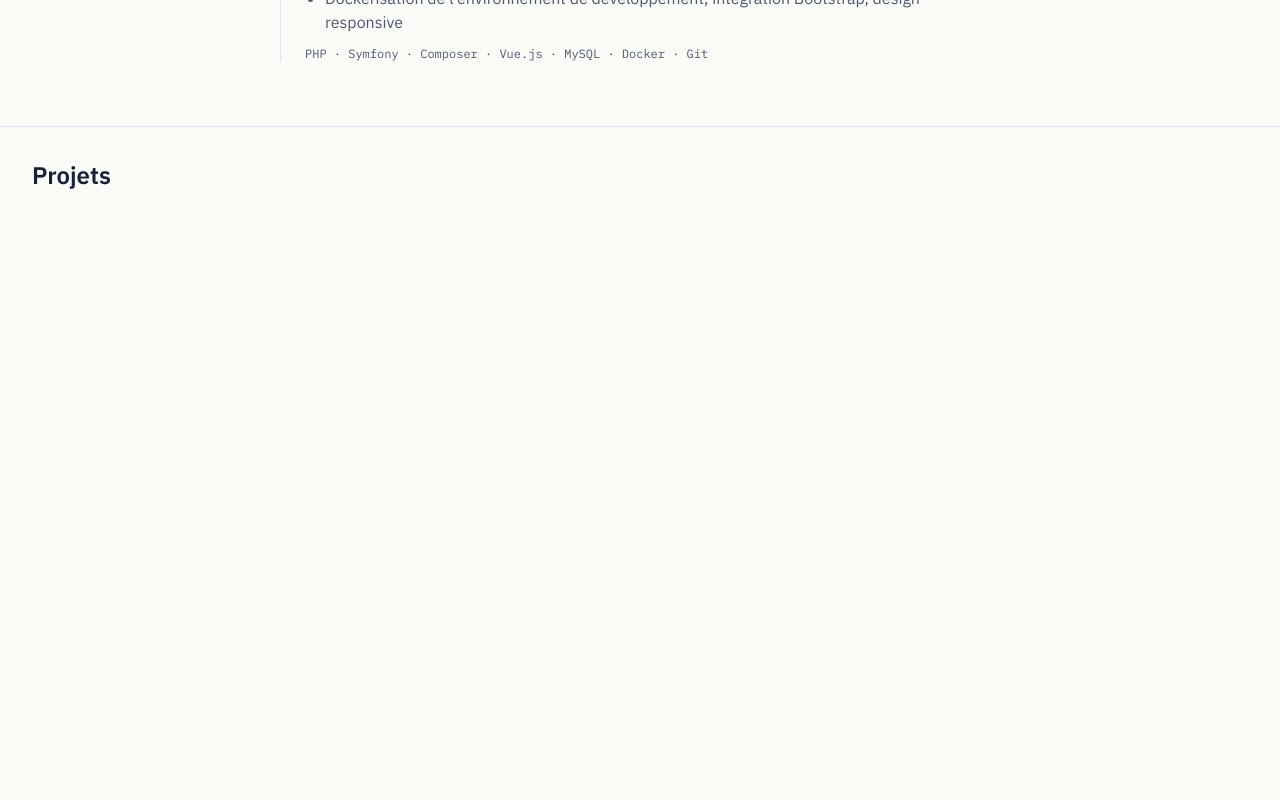
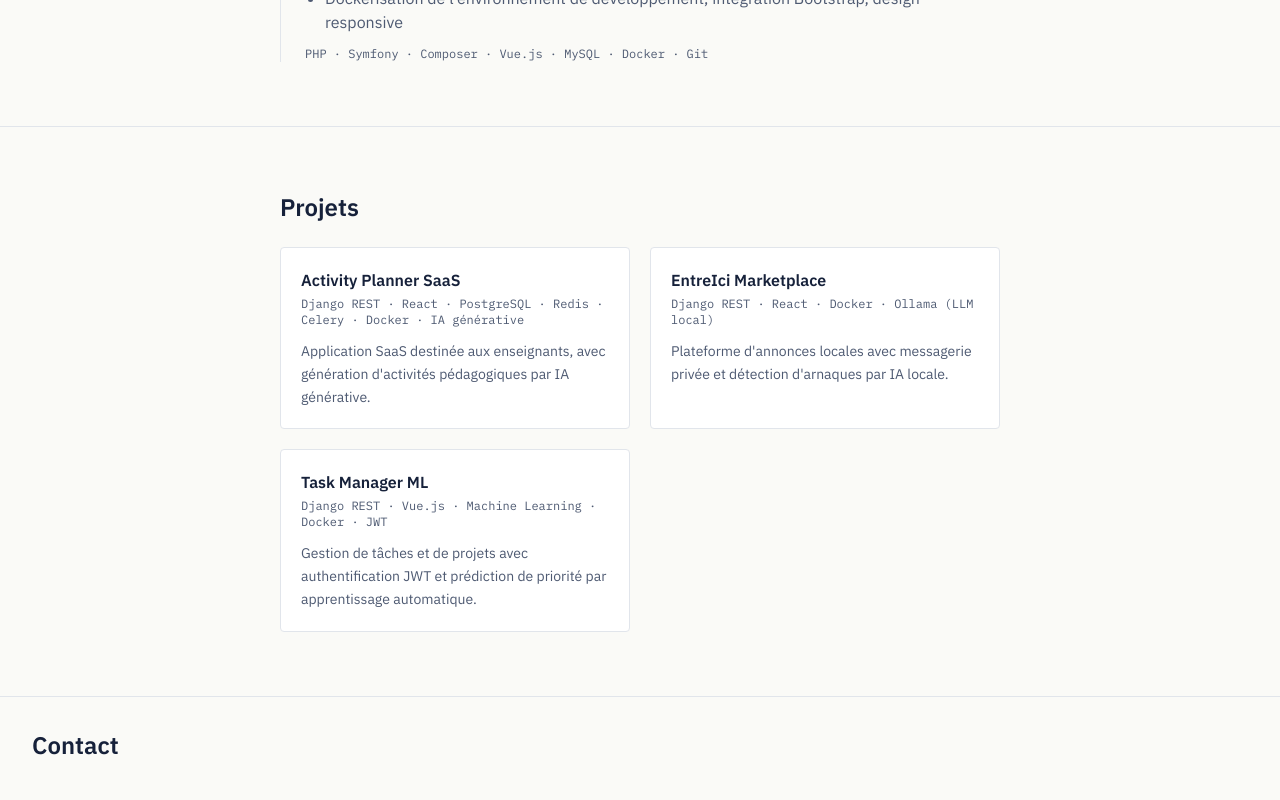
Before and after one commit to kardalmohammedvillemomble-dev/portfolio, a Next.js app: page / in a window 1280 px wide. Shown: the part 2460-3260 px from the top of the page. Built offline with nearby package versions, Linux system fonts and the light colour scheme.

Commit message:
feat: add projects section

```diff
--- a/app/page.tsx
+++ b/app/page.tsx
@@ -2,6 +2,7 @@ import Hero from "@/components/Hero";
 import About from "@/components/About";
 import Skills from "@/components/Skills";
 import Experience from "@/components/Experience";
+import Projects from "@/components/Projects";
 
 export default function Home() {
   return (
@@ -10,9 +11,7 @@ export default function Home() {
       <About />
       <Skills />
       <Experience />
-      <section id="projects" className="min-h-screen p-8">
-        <h2 className="text-2xl font-semibold">Projets</h2>
-      </section>
+      <Projects />
       <section id="contact" className="min-h-screen p-8">
         <h2 className="text-2xl font-semibold">Contact</h2>
       </section>
--- /dev/null
+++ b/components/Projects.tsx
@@ -0,0 +1,62 @@
+import Section from "@/components/Section";
+
+type Project = {
+  name: string;
+  stack: string[];
+  description: string;
+  link?: string;
+};
+
+const projects: Project[] = [
+  {
+    name: "Activity Planner SaaS",
+    stack: ["Django REST", "React", "PostgreSQL", "Redis", "Celery", "Docker", "IA générative"],
+    description:
+      "Application SaaS destinée aux enseignants, avec génération d'activités pédagogiques par IA générative.",
+  },
+  {
+    name: "EntreIci Marketplace",
+    stack: ["Django REST", "React", "Docker", "Ollama (LLM local)"],
+    description:
+      "Plateforme d'annonces locales avec messagerie privée et détection d'arnaques par IA locale.",
+  },
+  {
+    name: "Task Manager ML",
+    stack: ["Django REST", "Vue.js", "Machine Learning", "Docker", "JWT"],
+    description:
+      "Gestion de tâches et de projets avec authentification JWT et prédiction de priorité par apprentissage automatique.",
+  },
+];
+
+export default function Projects() {
+  return (
+    <Section id="projects" title="Projets">
+      <div className="grid gap-5 sm:grid-cols-2">
+        {projects.map((project) => (
+          <article
+            key={project.name}
+            className="rounded border border-border bg-white p-5"
+          >
+            <h3 className="font-semibold">{project.name}</h3>
+            <p className="mt-1 font-mono text-xs text-muted">
+              {project.stack.join(" · ")}
+            </p>
+            <p className="mt-3 text-sm leading-relaxed text-muted">
+              {project.description}
+            </p>
+            {project.link && (
+              <a
+                href={project.link}
+                target="_blank"
+                rel="noreferrer"
+                className="mt-3 inline-block text-sm text-accent hover:underline"
+              >
+                Voir le projet
+              </a>
+            )}
+          </article>
+        ))}
+      </div>
+    </Section>
+  );
+}
```
